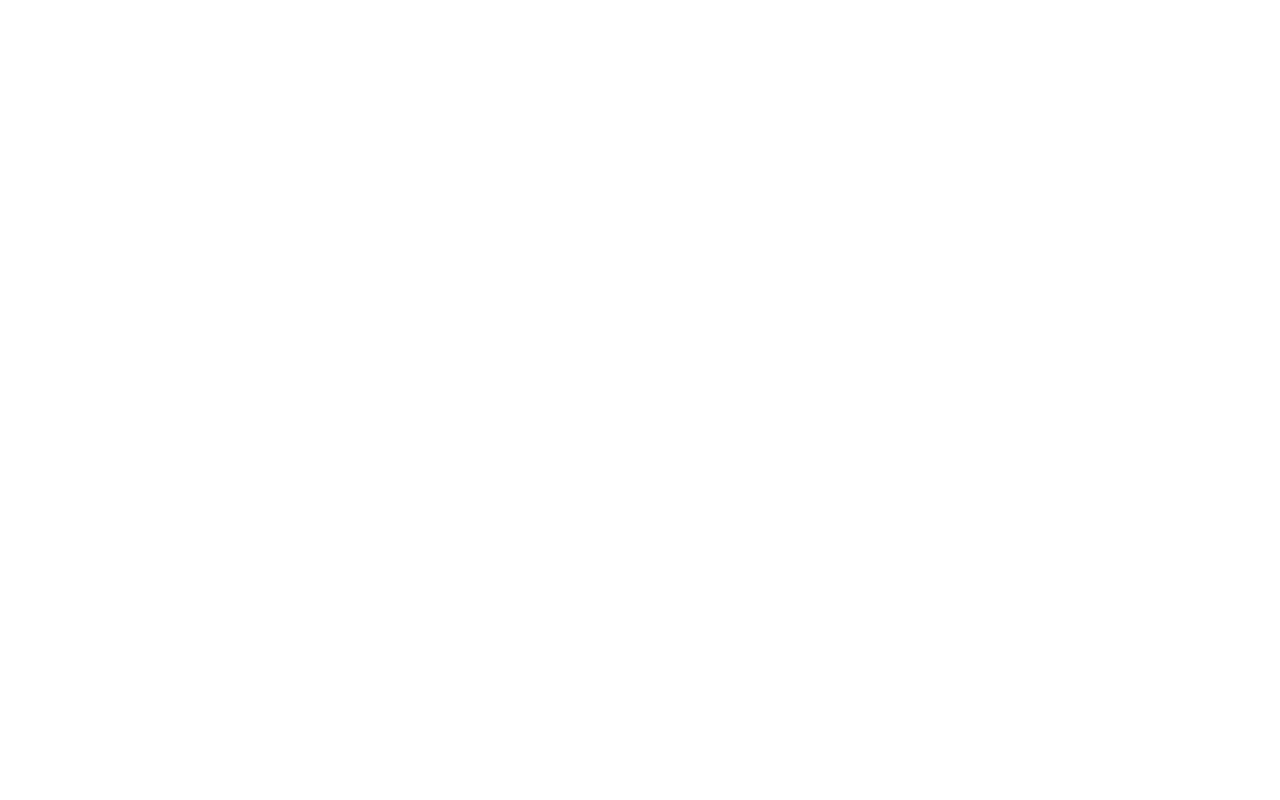
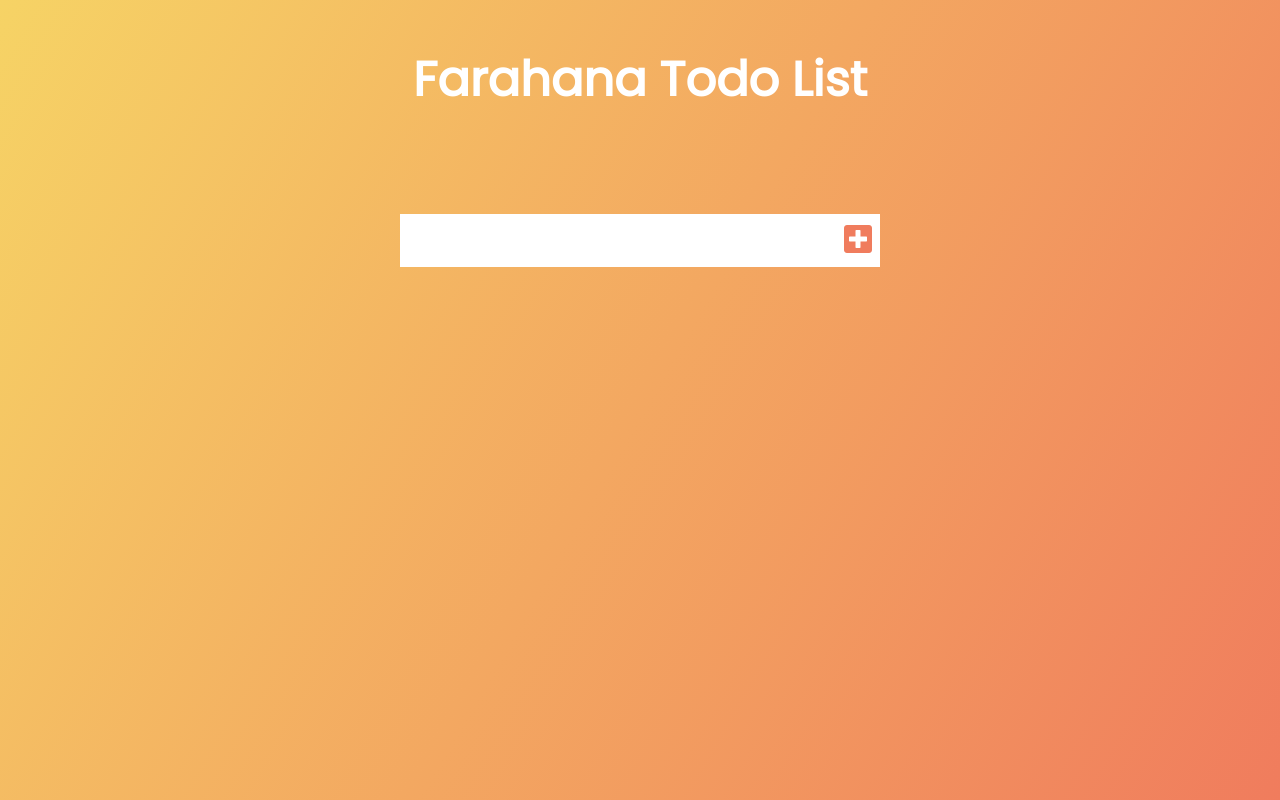
Before and after one commit to farahanasuhaimi/WebDev-Projects, a plain HTML site: page TodoApp/index.html in a window 1280 px wide. Drawn offline with nearby package versions, Linux system fonts and the light colour scheme.

Commit message:
added bit of style
for the button, header and form input

```diff
--- a/TodoApp/index.html
+++ b/TodoApp/index.html
@@ -6,14 +6,28 @@
     <meta name="viewport" content="width=device-width, initial-scale=1.0">
     <link rel="preconnect" href="https://fonts.gstatic.com">
     <link href="https://fonts.googleapis.com/css2?family=Poppins&display=swap" rel="stylesheet">
-    <link rel="stylesheet" href="https://cdnjs.cloudflare.com/ajax/libs/animate.css/4.1.1/animate.min.css"
-        integrity="sha512-c42qTSw/wPZ3/5LBzD+Bw5f7bSF2oxou6wEb+I/lqeaKV5FDIfMvvRp772y4jcJLKuGUOpbJMdg/BTl50fJYAw=="
+    <link rel="stylesheet" href="https://cdnjs.cloudflare.com/ajax/libs/font-awesome/5.15.1/css/all.min.css"
+        integrity="sha512-+4zCK9k+qNFUR5X+cKL9EIR+ZOhtIloNl9GIKS57V1MyNsYpYcUrUeQc9vNfzsWfV28IaLL3i96P9sdNyeRssA=="
         crossorigin="anonymous" />
     <link rel="stylesheet" href="./style.css">
     <title>Todo List</title>
 </head>
 
 <body>
+    <header>
+        <h1>Farahana Todo List</h1>
+    </header>
+    <form>
+        <input type="text" class="todo-input">
+        <button class="todo-button" type="submit">
+            <i class="fas fa-plus-square"></i>
+        </button>
+    </form>
+    <div class="todo-container">
+        <ul class="todo-list">
+
+        </ul>
+    </div>
     <script src="./app.js"></script>
 </body>
 
--- a/TodoApp/style.css
+++ b/TodoApp/style.css
@@ -0,0 +1,44 @@
+* {
+  margin: 0;
+  padding: 0;
+  box-sizing: border-box;
+}
+
+body {
+  background-image: linear-gradient(120deg, #f6d365, #f07c5d);
+  color: white;
+  font-family: "Poppins", sans-serif;
+  min-height: 100vh;
+}
+
+header {
+  font-size: 1.5rem;
+}
+
+header,
+form {
+  min-height: 20vh;
+  display: flex;
+  flex-wrap: nowrap;
+  justify-content: center;
+  align-items: center;
+}
+
+form input,
+form button {
+  padding: 0.5rem;
+  font-size: 2rem;
+  border: none;
+}
+
+form button {
+  color: #f07c5d;
+  background: white;
+  cursor: pointer;
+  transition: all 0.3s ease;
+}
+
+form button:hover {
+  color: white;
+  background: #f07c5d;
+}
```
